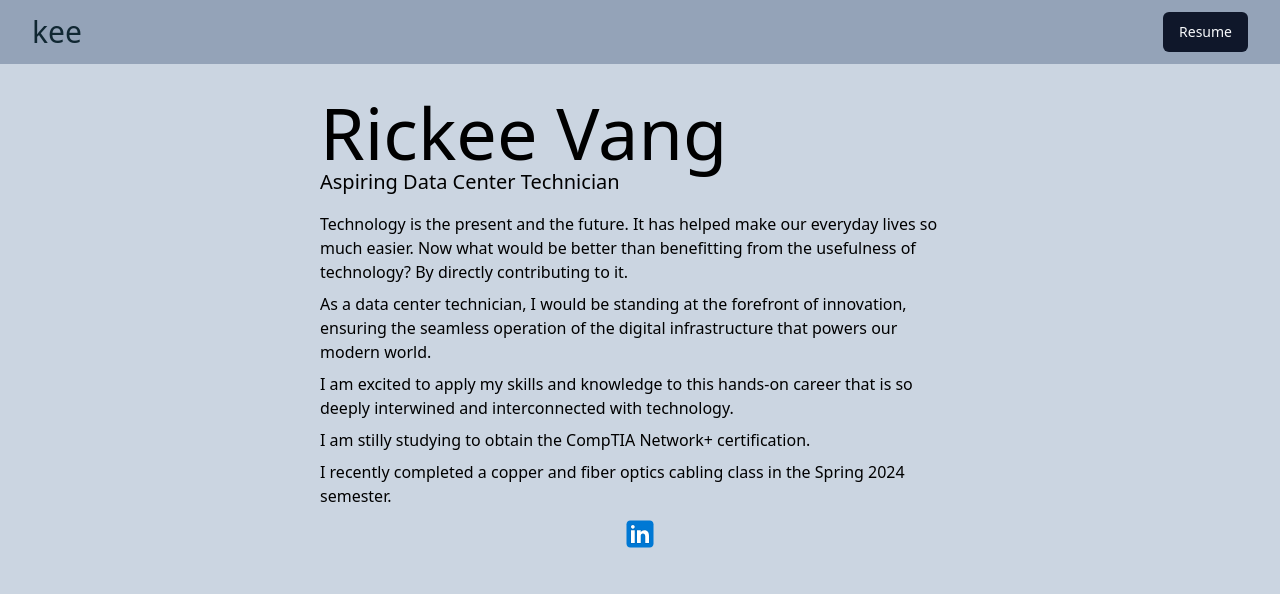
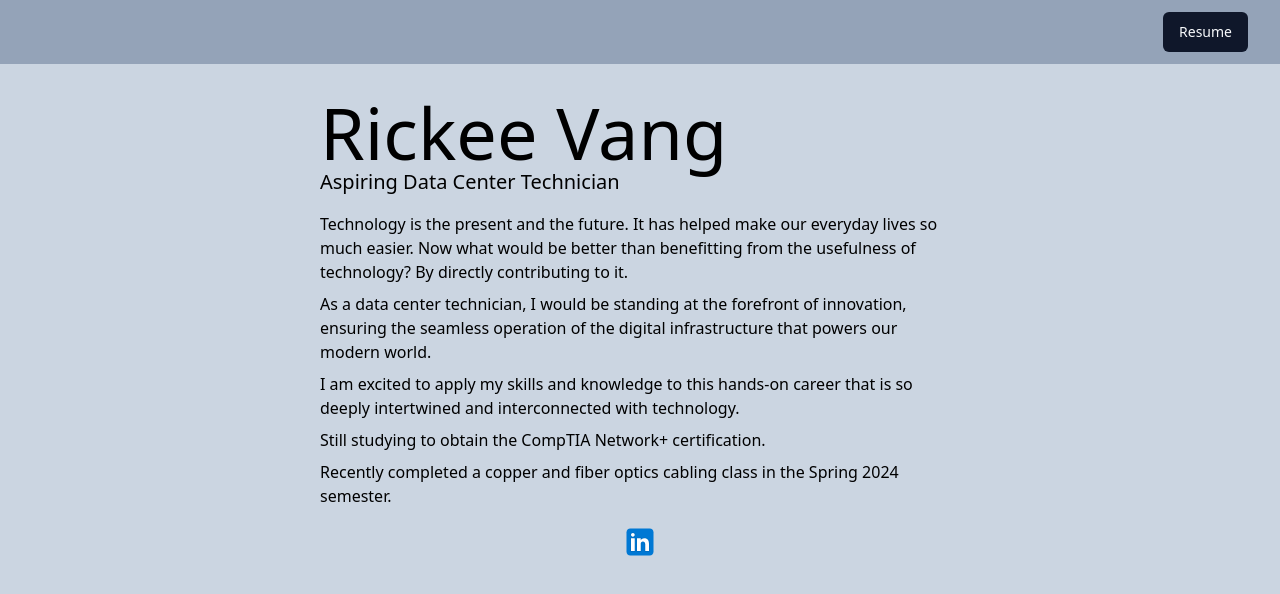
Before and after one commit to rickeev/rickeev.github.io, a Next.js app: page / in a window 1280 px wide. Shown: the top 594 px of the page. Built offline with nearby package versions, Linux system fonts and the light colour scheme.

Commit message:
Fixed typos

```diff
--- a/package.json
+++ b/package.json
@@ -9,11 +9,13 @@
     "lint": "next lint"
   },
   "dependencies": {
+    "@next/bundle-analyzer": "^14.2.3",
     "@radix-ui/react-slot": "^1.0.2",
     "class-variance-authority": "^0.7.0",
     "clsx": "^2.1.1",
     "lucide-react": "^0.378.0",
     "next": "14.2.3",
+    "next-bundle-analyzer": "^0.6.8",
     "react": "^18",
     "react-dom": "^18",
     "tailwind-merge": "^2.3.0",
--- a/src/components/Body.js
+++ b/src/components/Body.js
@@ -14,10 +14,10 @@ const Body = () => {
          As a data center technician, I would be standing at the forefront of innovation, ensuring the seamless operation of the digital infrastructure that powers our modern world.
        </p>
        <p className="text-m pb-2">
-          I am excited to apply my skills and knowledge to this hands-on career that is so deeply interwined and interconnected with technology.
+         I am excited to apply my skills and knowledge to this hands-on career that is so deeply intertwined and interconnected with technology.
        </p>
-        <p className="text-m pb-2">I am stilly studying to obtain the CompTIA Network+ certification.</p>
-        <p className="text-m pb-2">I recently completed a copper and fiber optics cabling class in the Spring 2024 semester.</p>
+       <p className="text-m pb-2">Still studying to obtain the CompTIA Network+ certification.</p>
+       <p className="text-m pb-4">Recently completed a copper and fiber optics cabling class in the Spring 2024 semester.</p>
      </div>
            <div className="centered-content">
              <a href="https://www.linkedin.com/in/rickeevang/" className="text-blue-500 hover:underline">
--- a/src/components/Navbar.js
+++ b/src/components/Navbar.js
@@ -6,17 +6,15 @@ const Navbar = () => {
     <div className="max-w-7xl mx-auto px-4 sm:px-6 lg:px-8">
       <div className="flex items-center justify-between h-16">
         <div className="flex items-center">
-          <div className="flex-shrink-0 text-3xl text-[#102732]">
-            <h1>kee</h1>
+          <div className="hidden flex-shrink-0 text-3xl text-[#102732]">
+            <h1>My Logo</h1>
           </div>
         </div>
-          <div className="hidden md:block">
-            <div className="ml-10 space-x-4">
-            <Button>
-              <a href="/Rickee_Vang_CV.pdf" target="_blank">Resume</a>
-            </Button>
-          </div>
-        </div>
+        <div className="ml-10 space-x-4">
+          <Button>
+            <a href="/Rickee_Vang_CV.pdf" target="_blank">Resume</a>
+          </Button>
+      </div>
       </div>
     </div>
   </nav>
```
Also changed, not shown: 1 other file (tests, documents, lock files or other folders). Lines whose indentation alone changed are shown as unchanged.
